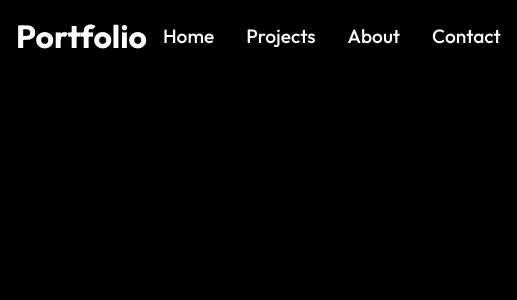
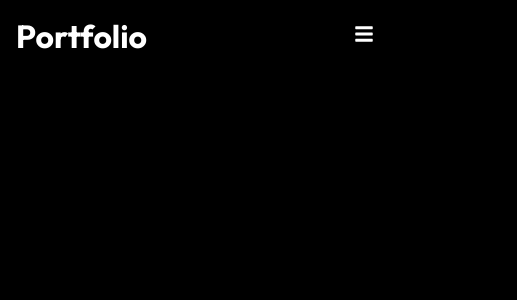
Before and after one commit to HannahYudkin/hannah-portfolio, a React (Create React App) app: page / in a window 390 px wide. Shown: the top 300 px of the page, 517 px wide, since content can reach past the window. Built offline with nearby package versions, Linux system fonts and the light colour scheme.

Commit message:
Styled nav-bar on deskop/mobile

```diff
--- a/src/components/Navbar.js
+++ b/src/components/Navbar.js
@@ -1,15 +1,21 @@
 import "./NavbarStyles.css";
 
-import React from 'react'
+import React, { useState } from 'react'
 import { Link } from "react-router-dom";
 
+import { FaBars, FaTimes } from "react-icons/fa";
+
 const Navbar = () => {
+  const [click, setClick] = useState(false);
+  const handleClick = () => setClick(!click);
+
+
   return (
     <div className="header">
       <Link to="/">
         <h1>Portfolio</h1>
       </Link>
-      <ul className="nav-menu">
+      <ul className={click ? "nav-menu active" : "nav-menu"}>
         <li>
           <Link to="/">Home</Link>
         </li>
@@ -23,6 +29,9 @@
           <Link to="/contact">Contact</Link>
         </li>
       </ul>
+      <div className="hamburger" onClick={handleClick}>
+        {click ? (<FaTimes size={20} style={{ color: "#fff" }} />) : (<FaBars size={20} style={{ color: "#fff" }} />)}
+      </div>
     </div>
   )
 }
--- a/src/components/NavbarStyles.css
+++ b/src/components/NavbarStyles.css
@@ -17,3 +17,39 @@
   font-size: 1.2rem;
   font-weight: 500;
 }
+
+.hamburger {
+  display: none;
+}
+
+@media screen and (max-width: 1040px) {
+  .nav-menu {
+    flex-direction: column;
+    justify-content: center;
+    align-items: center;
+    width: 100%;
+    height: 100vh;
+    background: rgba(0, 0, 0, .9);
+    position: absolute;
+    top: 0;
+    left: -100%;
+    z-index: -3;
+    transition: .4s;
+  }
+
+  .nav-menu.active {
+    left: 0;
+  }
+
+  .nav-menu li {
+    padding: 1rem 0;
+  }
+
+  .nav-menu li a {
+    font-size: 2rem;
+  }
+
+  .hamburger {
+    display: initial;
+  }
+}
```
Also changed, not shown: src/components/HeroImg.js (added), src/components/HeroImgStyles.css (added).
